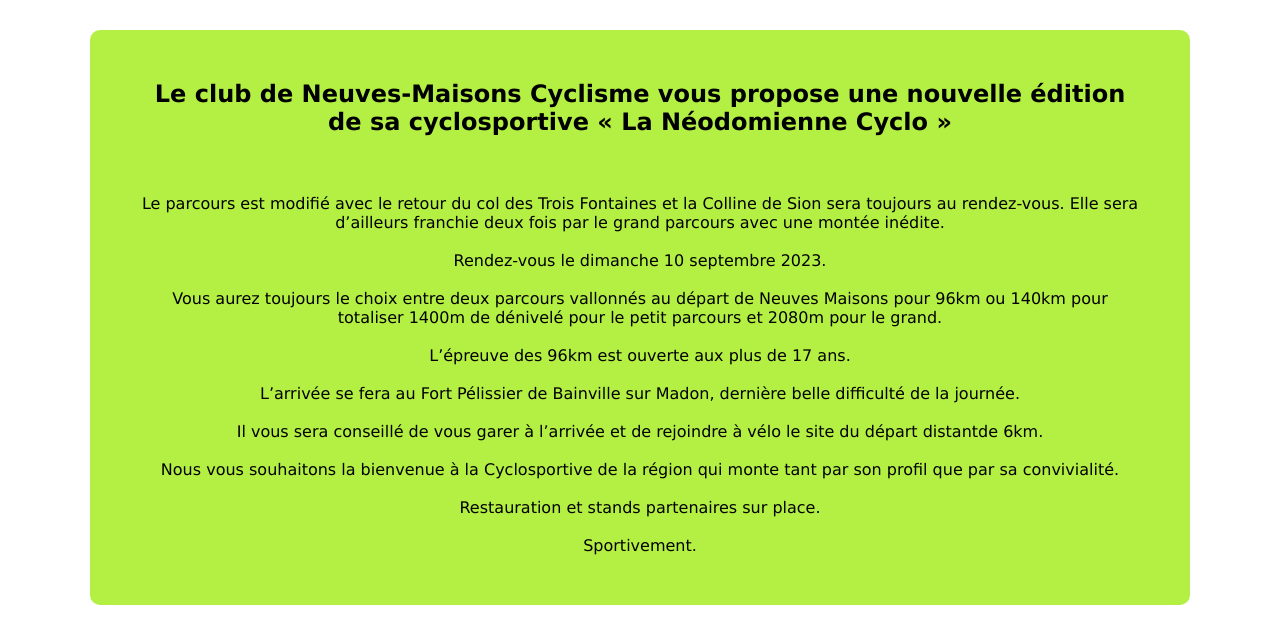
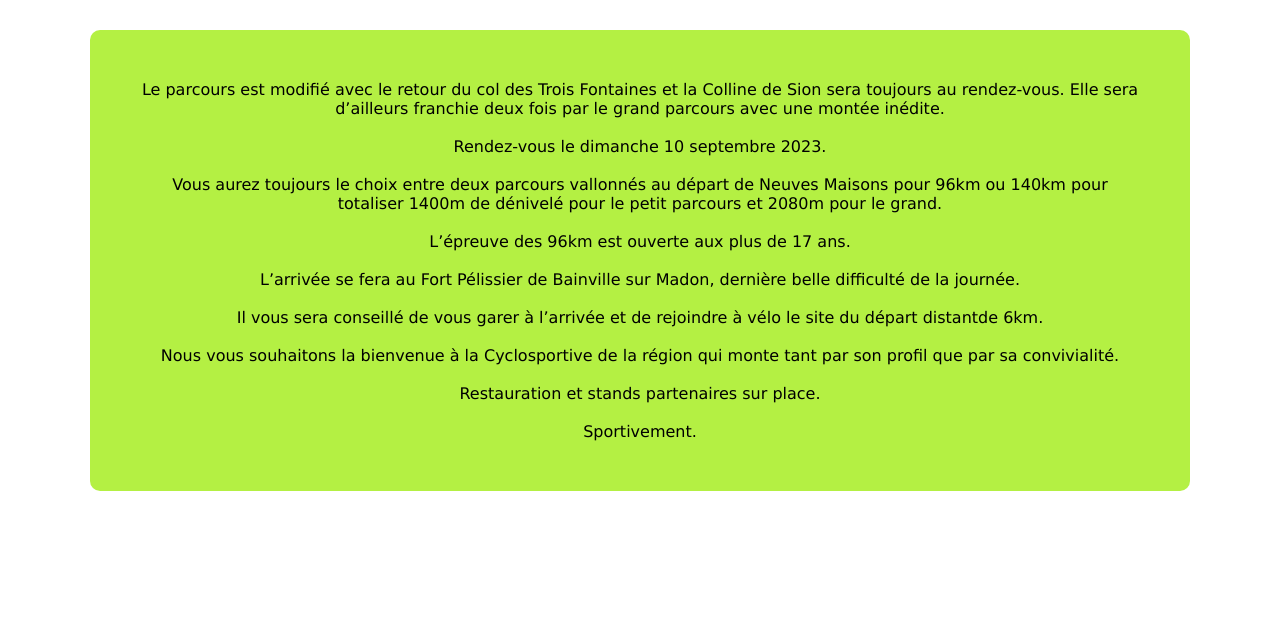
Before and after one commit to Temero/Idjou, a plain HTML site: page index.html in a window 1280 px wide. Shown: the part 211-846 px from the top of the page. After the commit the page ends 800 px from the top, so only its background shows below. Drawn offline with Linux system fonts and the light colour scheme.

Commit message:
Update index.html

```diff
--- a/index.html
+++ b/index.html
@@ -17,7 +17,7 @@
 	</div>
 	<content>
 
-		<div id="block"><h2><b>Le club de Neuves-Maisons Cyclisme vous propose une nouvelle édition de sa cyclosportive  « La Néodomienne Cyclo »</h2></b><br><br>
+		<div id="block">
 
 Le parcours est modifié avec le retour du col des Trois Fontaines et la Colline de Sion sera toujours au rendez-vous. Elle sera d’ailleurs franchie deux fois par le grand parcours avec une montée inédite.<br><br>
 Rendez-vous le dimanche 10 septembre 2023.<br><br>
```
